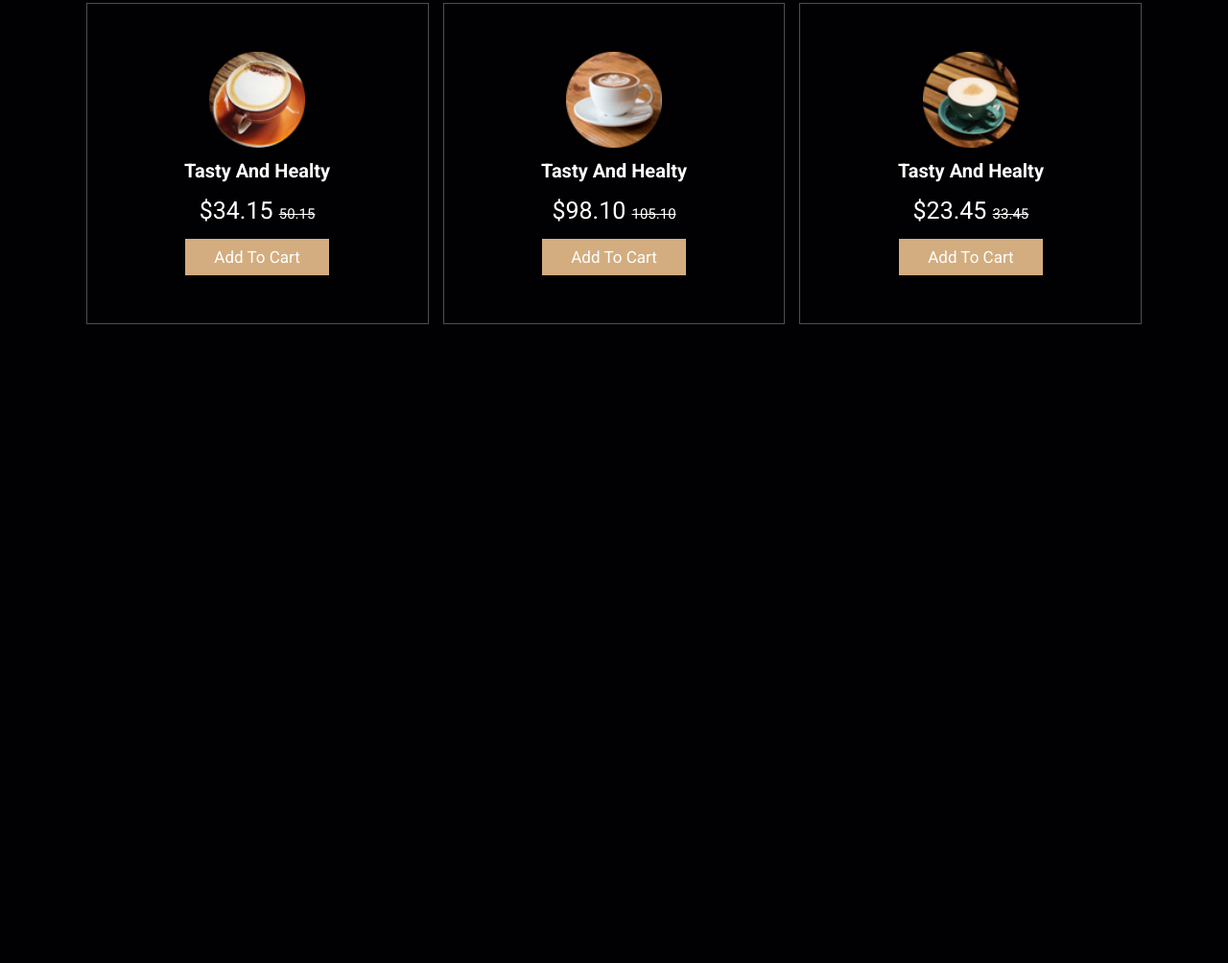
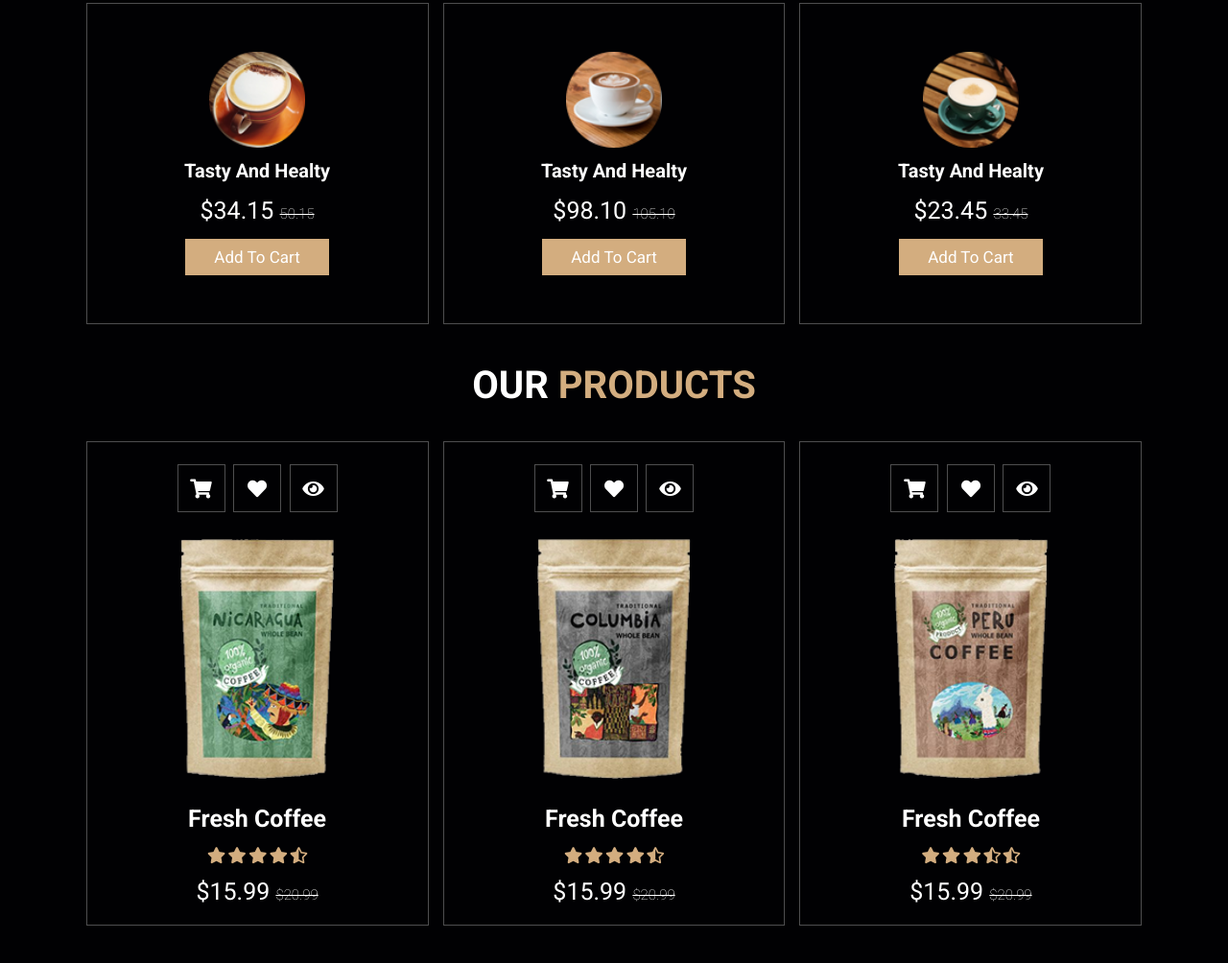
Before and after one commit to DanielCanaviriMenaWebDeveloper/Web-Site-Coffee-Shop, a plain HTML site: page index.html in a window 1280 px wide. Shown: the part 1765-2769 px from the top of the page at 96% size. Before the commit the page ends 2123 px from the top, so only its background shows below. Drawn offline with Linux system fonts and the light colour scheme.

Commit message:
Sección Productos Finalizada

```diff
--- a/css/style.css
+++ b/css/style.css
@@ -22,8 +22,8 @@
 html {
     font-size: 62.5%; /* 1rem = 10px */
     overflow-x: hidden;
-    scroll-padding-top: 2rem;
-    scroll-behavior: smooth; /* Comportamiento de Desplazamiento: liso */
+    /* scroll-padding-top: 2rem; */
+    /* scroll-behavior: smooth; */ /* Comportamiento de Desplazamiento: liso */
 }
 
 html::-webkit-scrollbar {
@@ -43,6 +43,7 @@
 
 body {
     background: var(--bg);
+    margin-bottom: 60rem;
 }
 
 section {
@@ -378,6 +379,7 @@
 .menu .box-container .box .price span {
     font-size: 1.5rem;
     text-decoration: line-through;
+    font-weight: lighter;
 }
 
 .menu .box-container .box:hover {
@@ -387,3 +389,63 @@
 .menu .box-container .box:hover > * {
     color: var(--black);
 }
+
+/* =========== PRODUCTS =========== */
+.products .box-container {
+    display: grid;
+    grid-template-columns: repeat(auto-fit, minmax(30rem, 1fr));
+    gap: 1.5rem;
+}
+
+.products .box-container .box {
+    text-align: center;
+    border: var(--border);
+    padding: 2rem;
+}
+
+.products .box-container .box  .icons a{
+    color: #fff;
+    border: var(--border);
+    width: 5rem;
+    height: 5rem;
+    line-height: 5rem;
+    font-size: 2rem;
+    margin: .3rem;
+}
+
+.products .box-container .box .icons a:hover {
+    background: var(--main-color);
+}
+
+.products .box-container .box .image {
+    padding: 2.5rem 0;
+}
+
+.products .box-container .box .image img {
+    height: 25rem;
+}
+
+.products .box-container .box .content h3 {
+    color: #fff;
+    font-size: 2.5rem;
+}
+
+.products .box-container .box .content .stars {
+    padding: 1.5rem;
+}
+
+.products .box-container .box .content .stars i {
+    color: var(--main-color);
+    font-size: 1.7rem;
+}
+
+.products .box-container .box .content .price {
+    color: #fff;
+    font-size: 2.5rem;
+}
+
+.products .box-container .box .content .price span {
+    text-decoration: line-through;
+    font-weight: lighter;
+    font-size: 1.5rem;
+}
--- a/index.html
+++ b/index.html
@@ -168,6 +168,90 @@
         </section>
         <!-- Menu Section Ends -->
 
+        <!-- Products Section Starts -->
+        <section class="products" id="products">
+            <h1 class="heading"> our <span>products</span></h1>
+
+            <div class="box-container">
+                <div class="box">
+                    <div class="icons">
+                        <a href="#" class="fas fa-shopping-cart"></a>
+                        <a href="#" class="fas fa-heart"></a>
+                        <a href="#" class="fas fa-eye"></a>
+                    </div>
+
+                    <div class="image">
+                        <img src="images/product-1.png" alt="">
+                    </div>
+
+                    <div class="content">
+                        <h3>fresh coffee</h3>
+                        <div class="stars">
+                            <i class="fas fa-star"></i>
+                            <i class="fas fa-star"></i>
+                            <i class="fas fa-star"></i>
+                            <i class="fas fa-star"></i>
+                            <i class="fas fa-star-half-alt"></i>
+                        </div>
+                        <div class="price">$15.99 <span>$20.99</span></div>
+                    </div>
+
+                </div><!-- .box -->
+
+                <div class="box">
+                    <div class="icons">
+                        <a href="#" class="fas fa-shopping-cart"></a>
+                        <a href="#" class="fas fa-heart"></a>
+                        <a href="#" class="fas fa-eye"></a>
+                    </div>
+
+                    <div class="image">
+                        <img src="images/product-2.png" alt="">
+                    </div>
+
+                    <div class="content">
+                        <h3>fresh coffee</h3>
+                        <div class="stars">
+                            <i class="fas fa-star"></i>
+                            <i class="fas fa-star"></i>
+                            <i class="fas fa-star"></i>
+                            <i class="fas fa-star"></i>
+                            <i class="fas fa-star-half-alt"></i>
+                        </div>
+                        <div class="price">$15.99 <span>$20.99</span></div>
+                    </div>
+
+                </div><!-- .box -->
+
+                <div class="box">
+                    <div class="icons">
+                        <a href="#" class="fas fa-shopping-cart"></a>
+                        <a href="#" class="fas fa-heart"></a>
+                        <a href="#" class="fas fa-eye"></a>
+                    </div>
+
+                    <div class="image">
+                        <img src="images/product-3.png" alt="">
+                    </div>
+
+                    <div class="content">
+                        <h3>fresh coffee</h3>
+                        <div class="stars">
+                            <i class="fas fa-star"></i>
+                            <i class="fas fa-star"></i>
+                            <i class="fas fa-star"></i>
+                            <i class="fas fa-star-half-alt"></i>
+                            <i class="fas fa-star-half-alt"></i>
+                        </div>
+                        <div class="price">$15.99 <span>$20.99</span></div>
+                    </div>
+
+                </div><!-- .box -->
+            </div><!-- .box-container -->
+
+        </section>
+        <!-- Products Section Ends -->
+
         <!-- Custom JS -->
         <script src="js/script.js"></script>
     </body>
```
